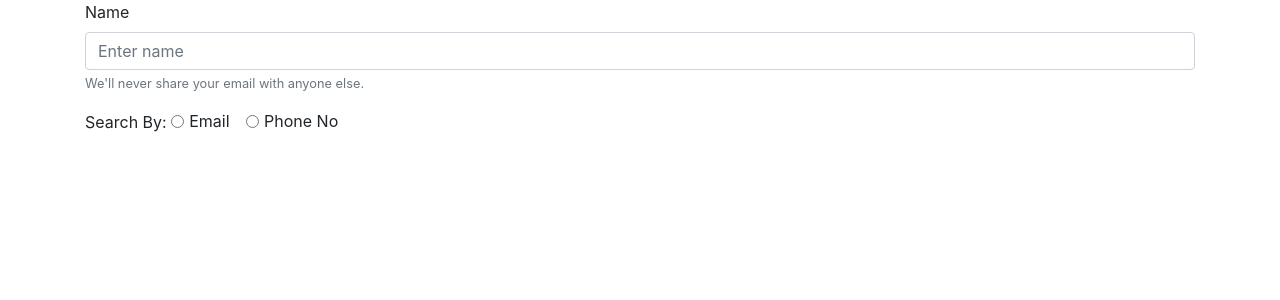
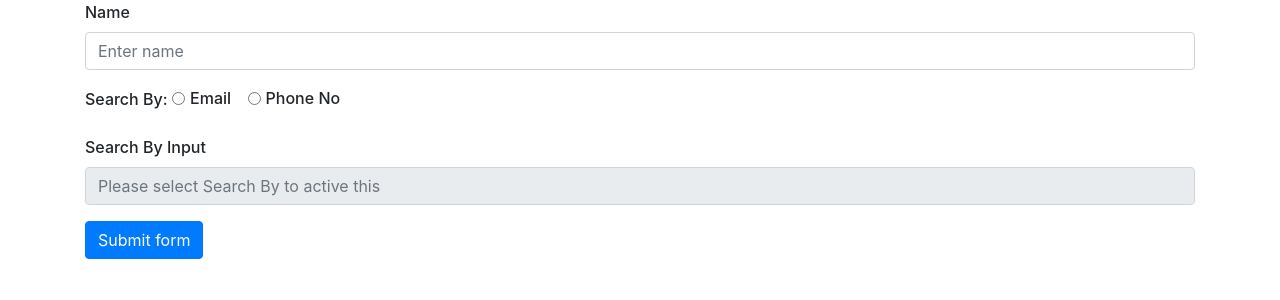
Before and after one commit to sanchit2107/Zopper-FE-Task, a PHP site: page / in a window 1280 px wide. Shown: the part 146-446 px from the top of the page. Run offline with PHP 8.4, Linux system fonts and the light colour scheme.

Commit message:
Form Structure Complete | Adding Validation

```diff
--- a/index.html
+++ b/index.html
@@ -30,30 +30,38 @@
 		<form>
 			<div class="form-group">
 		    	<label for="inputName">Name</label>
-		    	<input type="text" class="form-control" id="inputName" pattern="[A-Za-z]" placeholder="Enter name">
-		    	<small id="emailHelp" class="form-text text-muted">We'll never share your email with anyone else.</small>
+		    	<input type="text" class="form-control" id="inputName" required placeholder="Enter name">
 		    </div>
 
 		    <div class="form-group">
 		    	<label>Search By: </label>
 			    <div class="form-check form-check-inline">
-					<input class="form-check-input" type="radio" name="searchBy" id="inputEmail" value="email">
+					<input class="form-check-input" type="radio" name="searchBy" id="inputEmail" value="email" onclick="addEmail();" >
 					<label class="form-check-label" for="inputEmail">Email</label>
 				</div>
 
 				<div class="form-check form-check-inline">
-					<input class="form-check-input" type="radio" name="searchBy" id="inlineRadio2" value="option2">
-					<label class="form-check-label" for="inlineRadio2">Phone No</label>
+					<input class="form-check-input" type="radio" name="searchBy" id="inputPhone" value="phoneno" onclick="addPhone()">
+					<label class="form-check-label" for="inputPhone">Phone No</label>
 				</div>
 			</div>
+
+			<div class="form-group">
+		    	<label for="inputField" id="searchInput">Search By Input</label>
+		    	<input required type="text" class="form-control" disabled="true" id="inputValue" name="addedElement" placeholder="Please select Search By to active this">
+		    </div>
+
+		    <button class="btn btn-primary" type="submit">Submit form</button>
 		</form>
 	</div>
-
 
 
 	<!-- JS, Popper.js, and jQuery -->
 	<script src="https://code.jquery.com/jquery-3.5.1.slim.min.js" integrity="sha384-DfXdz2htPH0lsSSs5nCTpuj/zy4C+OGpamoFVy38MVBnE+IbbVYUew+OrCXaRkfj" crossorigin="anonymous"></script>
 	<script src="https://cdn.jsdelivr.net/npm/popper.js@1.16.1/dist/umd/popper.min.js" integrity="sha384-9/reFTGAW83EW2RDu2S0VKaIzap3H66lZH81PoYlFhbGU+6BZp6G7niu735Sk7lN" crossorigin="anonymous"></script>
 	<script src="https://stackpath.bootstrapcdn.com/bootstrap/4.5.2/js/bootstrap.min.js" integrity="sha384-B4gt1jrGC7Jh4AgTPSdUtOBvfO8shuf57BaghqFfPlYxofvL8/KUEfYiJOMMV+rV" crossorigin="anonymous"></script>
+
+	<!-- Custom JS -->
+	<script type="text/javascript" src="script.js"></script>
 </body>
 </html>
--- a/script.js
+++ b/script.js
@@ -0,0 +1,42 @@
+$(document).ready(function() {
+});
+
+function addEmail() {
+		$('#inputValue').attr('disabled',false);
+		$('#inputValue').attr('type', 'email');
+		$('#inputValue').attr('placeholder', 'Enter email here');
+}
+
+function addPhone() {
+		$('#inputValue').attr('pattern', "[0-9]{10}");
+		$('#inputValue').attr('disabled',false);
+		$('#inputValue').attr('type', 'number');
+		$('#inputValue').attr('placeholder', 'Enter Phone no. here');
+}
+
+function phonenumber(inputtxt) {
+
+  var phoneno = /^\d{10}$/;
+  if((inputtxt.value.match(phoneno)) {
+      		return true;
+  }
+  else {
+        alert("message");
+        return false;
+    }
+}
+
+
+// function checkValid(inputtxt)
+// {
+//   var phoneno = /^\d{10}$/;
+//   if((inputtxt.value.match(phoneno))
+//   {
+//   		return true;
+//   }
+//   else
+//     {
+//         alert("message");
+//         return false;
+//     }
+// }
--- a/style.css
+++ b/style.css
@@ -14,3 +14,7 @@
 	display: inline-block;
 	text-align: center;
 }
+
+label {
+	font-weight: 500;
+}
```
